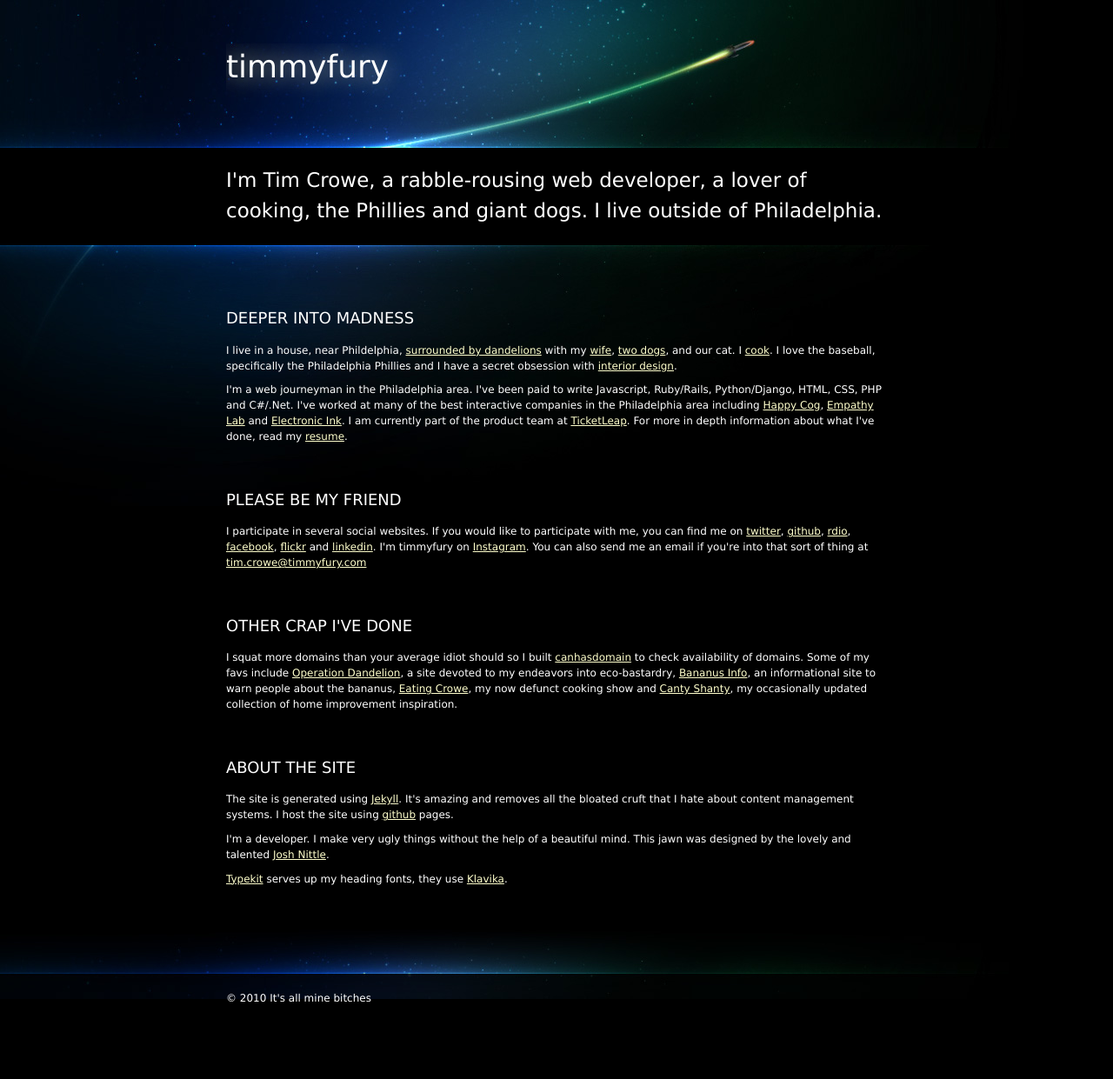
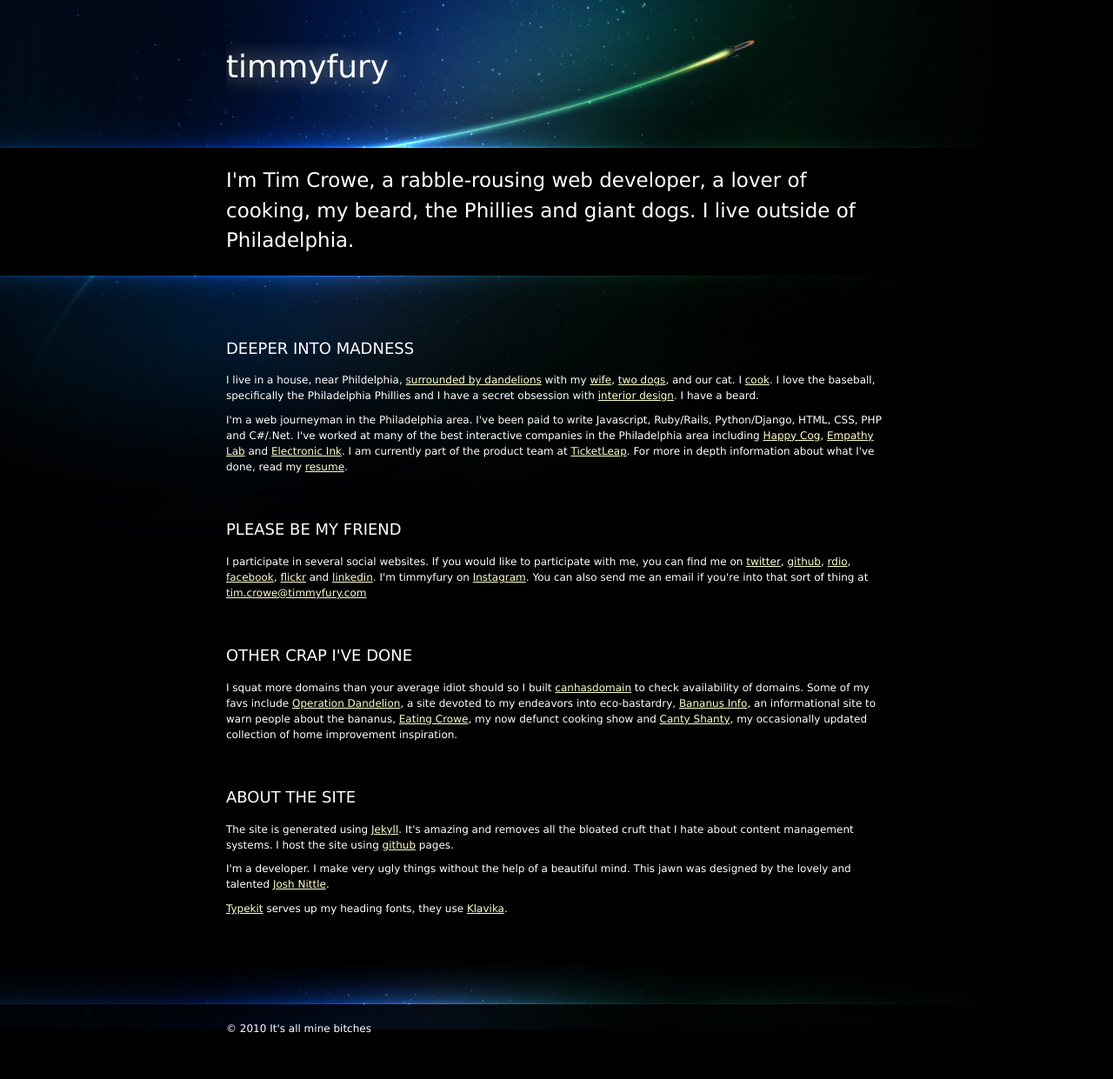
Before and after one commit to timmyfury/timmyfury.github.com, a Jekyll site: the page built from index.html, in a window 1280 px wide. Shown: the whole page at 87% size. Built offline with Jekyll 4.4.1, drawn with Linux system fonts in a browser that asks for light colours; before the commit the page ends 1207 px from its top, so only the background shows below that.

Commit message:
Update index.html

```diff
--- a/index.html
+++ b/index.html
@@ -1,11 +1,11 @@
 ---
 layout: default
-summary: I'm Tim Crowe, a rabble-rousing web developer, a lover of cooking, the Phillies and giant dogs. I live outside of Philadelphia.
+summary: I'm Tim Crowe, a rabble-rousing web developer, a lover of cooking, my beard, the Phillies and giant dogs. I live outside of Philadelphia.
 ---
 
 <div class="section" id="deeper-into-madness">
 	<h3>Deeper Into Madness</h3>
-	<p>I live in a house, near Phildelphia, <a href="http://operationdandelion.com">surrounded by dandelions</a> with my <a href="http://trisheller.com">wife</a>, <a href="http://twogiantretards.com/">two dogs</a>, and our cat. I <a href="http://eatingcrowe.com">cook</a>. I love the baseball, specifically the Philadelphia Phillies and I have a secret obsession with <a href="http://cantyshanty.com">interior design</a>.</p>
+	<p>I live in a house, near Phildelphia, <a href="http://operationdandelion.com">surrounded by dandelions</a> with my <a href="http://trisheller.com">wife</a>, <a href="http://twogiantretards.com/">two dogs</a>, and our cat. I <a href="http://eatingcrowe.com">cook</a>. I love the baseball, specifically the Philadelphia Phillies and I have a secret obsession with <a href="http://cantyshanty.com">interior design</a>. I have a beard.</p>
 	<p>I'm a web journeyman in the Philadelphia area. I've been paid to write Javascript, Ruby/Rails, Python/Django, HTML, CSS, PHP and C#/.Net. I've worked at many of the best interactive companies in the Philadelphia area including <a href="http://happycog.com">Happy Cog</a>, <a href="http://www.empathylab.com/">Empathy Lab</a> and <a href="http://electronicink.com/">Electronic Ink</a>. I am currently part of the product team at <a href="http://www.ticketleap.com/">TicketLeap</a>. For more in depth information about what I've done, read my <a href="http://timmyfury.com/resume">resume</a>.</p>
 </div>
 
```
